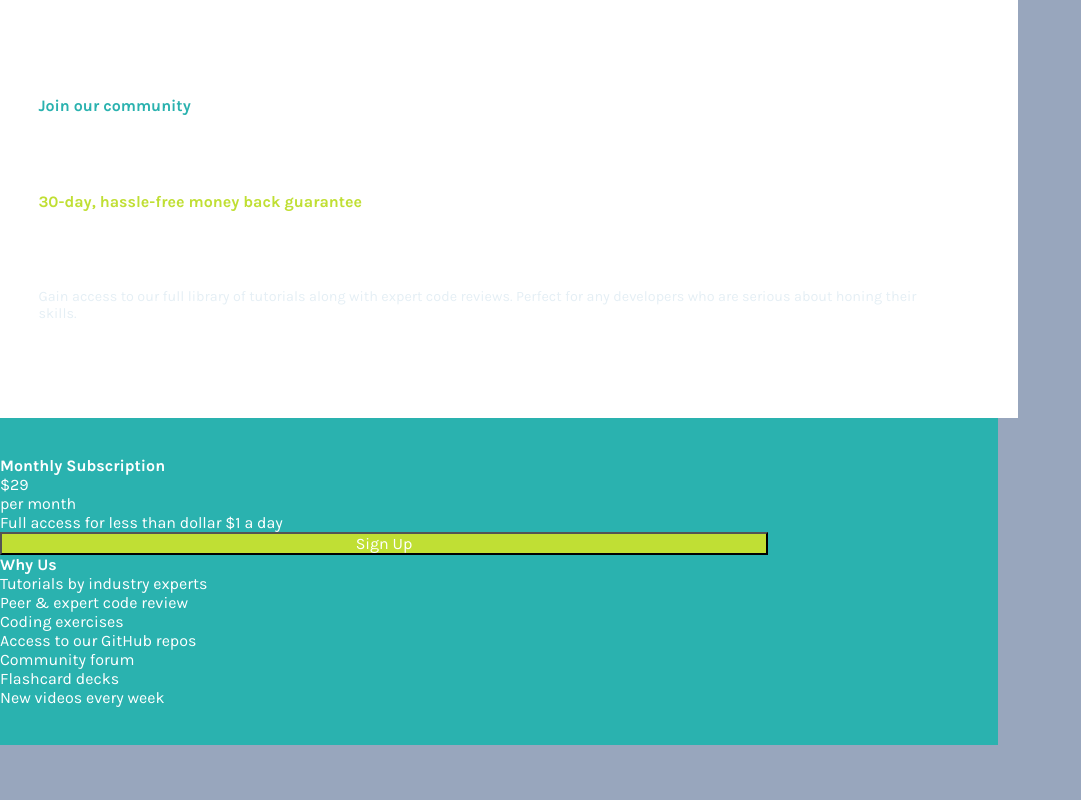
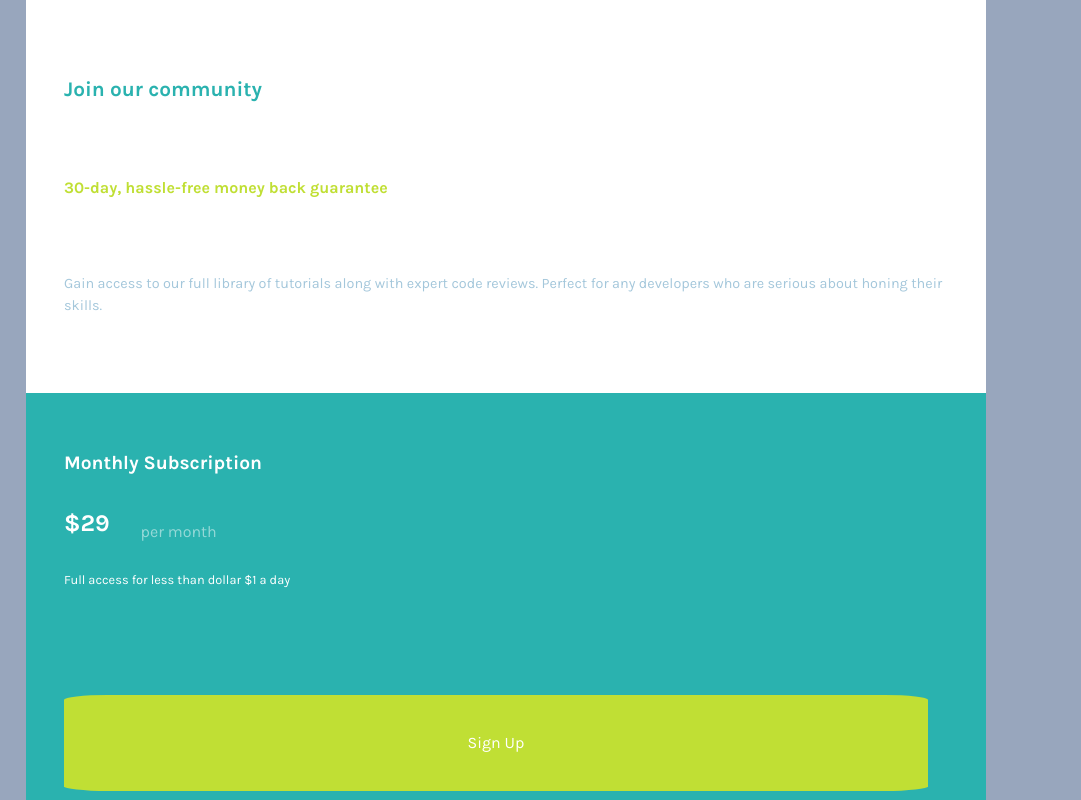
Before and after one commit to Ahecha/Single-Price-Grid-Component, a plain HTML site: page index.html in a window 1280 px wide. Shown: the top 800 px of the page, without its empty margins (0-1081 px from the left). Drawn offline with Linux system fonts and the light colour scheme.

Commit message:
se agregan estilos

```diff
--- a/index.html
+++ b/index.html
@@ -25,17 +25,21 @@
  </div>
 <div class="container-two">
   <h2 class="monthly-title">Monthly Subscription</h2>
-<div>
+<div class="access-container">
 
-  <div>$29</div> <div>per month</div>
+  <div class="price-container">
+    <div class="number-price">$29</div> <div class="month">per month</div>
+</div>
 
- <p>Full access for less than dollar $1 a day</p>
-
+ <p class="full">Full access for less than dollar $1 a day</p>
 
 </div>
 
   <button class="sign-button">Sign Up</button>
-<div>
+
+</div>
+
+<div class="whyUs-container">
   <h2>Why Us</h2>
 
 <ul>
@@ -49,6 +53,5 @@
 </ul>
 </div>
 
-</div>
 </body>
 </html>
--- a/style.css
+++ b/style.css
@@ -12,6 +12,7 @@
 .container {
     display: flex;
     flex-direction: column;
+    padding: 0 2%;
     align-items: center;
     width: 75%;
     background-color: hsl(218, 22%, 67%);
@@ -21,7 +22,7 @@
 .container-one {
     width: 100%;
     background-color: white;
-    padding: 6%;
+    padding: 4% 0;
     font-weight: 700;
 
 }
@@ -29,6 +30,7 @@
 h1 {
     color: hsl(179, 62%, 43%);
     padding: 4% 4%;
+    font-size: 1.3rem;
 
 }
 
@@ -41,26 +43,86 @@ h1 {
 
 .paragraph-container {
     font-size: 0.9rem;
-    color: hsl(204, 43%, 93%);
+    color: hsl(202, 43%, 75%);
     padding: 4% 4%;
     font-weight: 400;
+    line-height: 150%;
 
 }
 
 .container-two {
     width: 100%;
-    padding: 6%;
     background-color: hsl(179, 62%, 43%);
-    padding: 4% 4%;
+    padding: 6% 0;
+
 
 }
 
 .monthly-title {
+    padding: 0 4%;
+    font-size: 1.2rem;
+    font-weight: 700;
 
 }
 
+.access-container {
+    padding: 0 4%;
+}
+
+.price-container {
+    display: flex;
+    padding: 4% 0 2%;
+
+}
+
+.number-price {
+    font-size: 1.5rem;
+    font-weight: 600;
+}
+
+.month {
+    margin: 1.5%;
+    padding-left: 2%;
+    opacity: 0.5;
+
+}
+
+.full {
+    padding-bottom: 10%;
+    font-size: 0.8rem;
+}
+
+
 .sign-button {
+    width: 90%;
+    border: hsl(71, 73%, 54%);
+    border-radius: 5%;
+    background-color: hsl(71, 73%, 54%);
+    padding: 4% 0;
+    margin: 2% 4%;
 
-    width: 80%;
-    background-color: hsl(71, 73%, 54%);
 }
+
+.sign-button:hover {
+    opacity: 0.5;
+}
+
+.whyUs-container {
+    width: 100%;
+    background-color: hsl(179, 82%, 52%);
+    padding: 6% 0;
+}
+
+h2 {
+    padding: 3% 4%;
+}
+
+ul {
+    padding: 4% 4%;
+    list-style: none;
+}
+
+li {
+    font-size: 0.8rem;
+    padding: 1%;
+}
```
